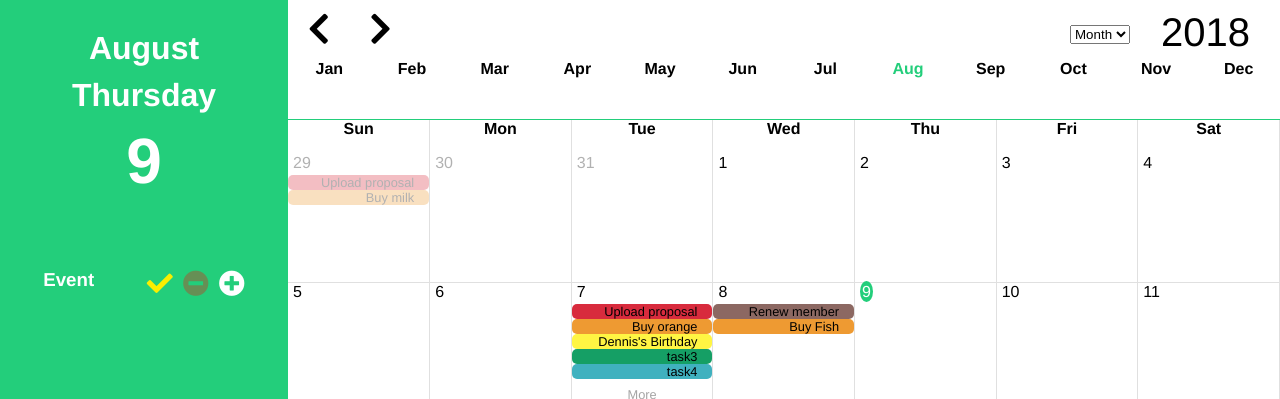
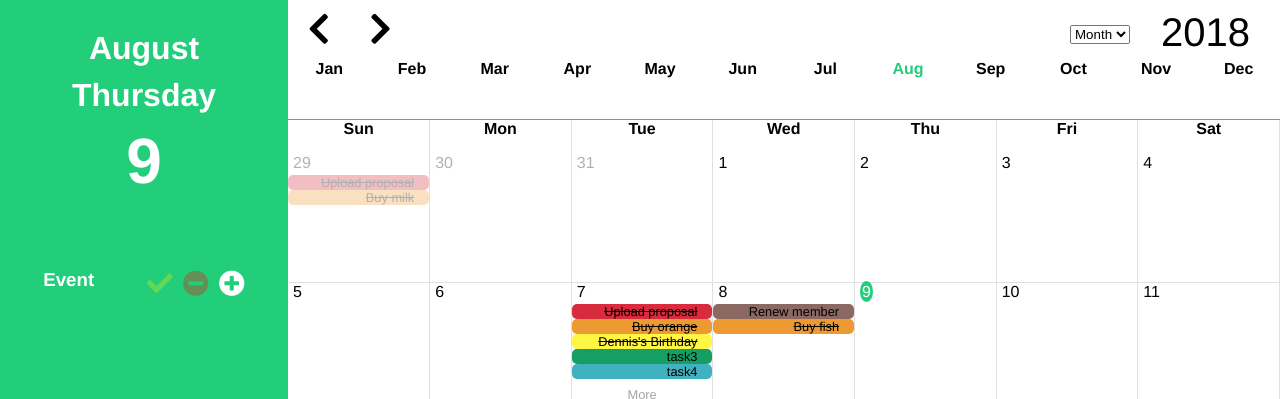
Before and after one commit to rosethorn999/calendar, a Vue app: page / in a window 1280 px wide. Shown: the top 399 px of the page. Built offline with nearby package versions, Linux system fonts and the light colour scheme.

Commit message:
新增事件完成功能

```diff
--- a/src/App.vue
+++ b/src/App.vue
@@ -80,11 +80,13 @@ export default {
         const _type = modalDetail.type;
         const _guid = modalDetail.guid;
         const _note = modalDetail.note;
+        const _done = modalDetail.done;
         const eventInfo = {
           guid: _guid,
           title: _title,
           type: _type,
           note: _note,
+          done: _done,
           selected: false
         };
         const YYYYMMDD =
--- a/src/assets/factoryEvent.json
+++ b/src/assets/factoryEvent.json
@@ -5,6 +5,7 @@
       "guid": "5ef98697-e3e6-4292-9b4f-5833038c1ccf",
       "type": 0,
       "note": "part 1",
+      "done": true,
       "selected": false
     },
     {
@@ -12,6 +13,7 @@
       "guid": "3cb77692-0dc5-4a35-9fa6-b45a14402ff9",
       "type": 1,
       "note": "Grandpa need some vitamin and calcium",
+      "done": true,
       "selected": false
     }
   ],
@@ -21,6 +23,7 @@
       "guid": "578a9180-d3b9-4cff-9a81-7d64959f1a0e",
       "type": 0,
       "note": "part 2",
+      "done": true,
       "selected": false
     },
     {
@@ -28,6 +31,7 @@
       "guid": "17ebfc4f-2532-49e2-8758-b02774420b5f",
       "type": 1,
       "note": "Big sale at WMT only today!",
+      "done": true,
       "selected": false
     },
     {
@@ -35,6 +39,7 @@
       "guid": "task2",
       "type": 2,
       "note": "Big party at backyard",
+      "done": true,
       "selected": false
     },
     {
@@ -42,6 +47,7 @@
       "guid": "task3",
       "type": 3,
       "note": "",
+      "done": false,
       "selected": false
     },
     {
@@ -49,6 +55,7 @@
       "guid": "task4",
       "type": 4,
       "note": "",
+      "done": false,
       "selected": false
     },
     {
@@ -56,6 +63,7 @@
       "guid": "task5",
       "type": 5,
       "note": "",
+      "done": false,
       "selected": false
     },
     {
@@ -63,6 +71,7 @@
       "guid": "task6",
       "type": 6,
       "note": "",
+      "done": false,
       "selected": false
     },
     {
@@ -70,6 +79,7 @@
       "guid": "task7",
       "type": 7,
       "note": "",
+      "done": false,
       "selected": false
     },
     {
@@ -77,6 +87,7 @@
       "guid": "task8",
       "type": 8,
       "note": "",
+      "done": false,
       "selected": false
     },
     {
@@ -84,6 +95,7 @@
       "guid": "task9",
       "type": 9,
       "note": "",
+      "done": false,
       "selected": false
     },
     {
@@ -91,6 +103,7 @@
       "guid": "task10",
       "type": 10,
       "note": "",
+      "done": false,
       "selected": false
     },
     {
@@ -98,6 +111,7 @@
       "guid": "task11",
       "type": 11,
       "note": "",
+      "done": false,
       "selected": false
     },
     {
@@ -105,6 +119,7 @@
       "guid": "task12",
       "type": 12,
       "note": "",
+      "done": false,
       "selected": false
     },
     {
@@ -112,6 +127,7 @@
       "guid": "task13",
       "type": 13,
       "note": "",
+      "done": false,
       "selected": false
     },
     {
@@ -119,6 +135,7 @@
       "guid": "task14",
       "type": 14,
       "note": "",
+      "done": false,
       "selected": false
     },
     {
@@ -126,6 +143,7 @@
       "guid": "task15",
       "type": 15,
       "note": "",
+      "done": false,
       "selected": false
     },
     {
@@ -133,6 +151,7 @@
       "guid": "task16",
       "type": 16,
       "note": "",
+      "done": false,
       "selected": false
     },
     {
@@ -140,6 +159,7 @@
       "guid": "task17",
       "type": 17,
       "note": "",
+      "done": false,
       "selected": false
     },
     {
@@ -147,6 +167,7 @@
       "guid": "task18",
       "type": 18,
       "note": "",
+      "done": false,
       "selected": false
     },
     {
@@ -154,6 +175,7 @@
       "guid": "task19",
       "type": 19,
       "note": "",
+      "done": false,
       "selected": false
     }
   ],
@@ -163,14 +185,16 @@
       "guid": "4378f966-7e8f-468e-94cc-99266ddb8f57",
       "type": 6,
       "note": "The Gym near office. Call Jimmy get discount.",
+      "done": false,
       "selected": false
     },
     {
-      "title": "Buy Fish",
+      "title": "Buy fish",
       "guid": "fa491d48-414b-4278-89d7-06f69160c60a",
       "type": 1,
       "note": "Use cuppon:iLoveFish to get $30 discount.",
-      "selected": false
+      "done": true,
+      "selected": true
     }
   ],
   "20180901": [
@@ -179,6 +203,7 @@
       "guid": "1022e778-eef3-4ea3-a1f1-b227cc5f37f6",
       "type": 0,
       "note": "part 3",
+      "done": false,
       "selected": false
     },
     {
@@ -186,6 +211,7 @@
       "guid": "b369cbf4-b8ed-4b02-9876-f2210e4e74b4",
       "type": 3,
       "note": "",
+      "done": false,
       "selected": false
     }
   ],
@@ -195,13 +221,15 @@
       "guid": "2db588ac-f11c-4c4d-995b-6a96636534de",
       "type": 0,
       "note": "Sent a copy to Sam.",
-      "selected": false
+      "done": false,
+      "selected": true
     },
     {
       "title": "Buy apple",
       "guid": "4fb5a9e1-6f87-4290-bad9-ee3ffc0e3676",
       "type": 1,
       "note": "Buy one get one free this week in AMZN online-shop.",
+      "done": false,
       "selected": false
     }
   ]
--- a/src/components/Calendar.vue
+++ b/src/components/Calendar.vue
@@ -16,7 +16,7 @@
           <div class="eventContainer">
             <ul class="eventItemArea">
               <li v-for="(item,index) in getEventByDate(date)"
-                v-if="index<=maxContainIndex" :key="item.guid" :class="{selected:item.selected}" :style="{'background':'#'+colors[item.type]}">
+                v-if="index<=maxContainIndex" :key="item.guid" :class="{doneEvnet:item.done}" :style="{'background':'#'+colors[item.type]}">
                 <abbr :title="item.note">{{item.title}}</abbr>
               </li>
             </ul>
@@ -149,7 +149,6 @@ export default {
       ret = this.events[YYYYMMDD] || [];
       return ret;
     },
-    showInfo() {},
     changeSelectedDate(dateObj) {
       this.$emit("changeSelectedDate", dateObj);
     },
@@ -243,6 +242,9 @@ table {
       padding: 0px 15px;
       text-align: end;
     }
+    .doneEvnet {
+      text-decoration: line-through;
+    }
   }
 }
 </style>
--- a/src/components/Modal.vue
+++ b/src/components/Modal.vue
@@ -80,7 +80,8 @@ export default {
         return {
           title: "",
           type: 0,
-          note: ""
+          note: "",
+          done: false
         };
       }
     }
@@ -96,7 +97,8 @@ export default {
       DD: null,
       title: "",
       type: 0,
-      note: ""
+      note: "",
+      done: false
     };
   },
   watch: {
@@ -121,7 +123,8 @@ export default {
         DD: this.DD,
         title: this.title,
         type: this.type,
-        note: this.note
+        note: this.note,
+        done: this.done
       });
       this.setDefaultValue();
     },
@@ -135,6 +138,7 @@ export default {
       let title = "";
       let type = 0;
       let note = "";
+      let done = false;
       if (
         this.viewDate.YYYY !== null &&
         this.viewDate.MM !== null &&
@@ -155,6 +159,7 @@ export default {
         title = this.viewEvent.title;
         type = this.viewEvent.type;
         note = this.viewEvent.note;
+        done = this.viewEvent.done;
       }
 
       this.YYYY = YYYY;
@@ -164,6 +169,7 @@ export default {
       this.title = title;
       this.type = type;
       this.note = note;
+      this.done = done;
     },
     getGuid: function() {
       return "xxxxxxxx-xxxx-4xxx-yxxx-xxxxxxxxxxxx".replace(/[xy]/g, function(
--- a/src/components/SideBar.vue
+++ b/src/components/SideBar.vue
@@ -8,7 +8,7 @@
     <div class="eventArea">
       <h3>Event</h3>
       <div class="eventButtonArea">
-        <span class="buttonCheck">
+        <span @click="doneEvent" class="buttonCheck" :class="{disabled:!anyOneSelected}">
           <i class="fas fa-check"></i>
         </span>
         <span @click="removeEvent" class="buttonLess" :class="{disabled:!anyOneSelected}">
@@ -21,7 +21,7 @@
       <ul class="eventItemArea">
         <li v-for="(item,index) in events[YYYYMMDD]" :key="item.guid" :class="{selected:item.selected}" :style="{'background':'#'+colors[item.type]}"
           @click="setAsSelected(index)">
-          <i class="fas fa-check"></i>
+            <i class="fas fa-check" v-if="item.done"></i>
             <abbr :title="item.note">{{item.title}}</abbr>
         </li>
       </ul>
@@ -112,6 +112,15 @@ export default {
     }
   },
   methods: {
+    doneEvent: function() {
+      let eList = this.events[this.YYYYMMDD];
+      for (let i = 0; i < eList.length; i++) {
+        if (eList[i].selected) {
+          eList[i].done = !eList[i].done;
+          eList[i].selected = false;
+        }
+      }
+    },
     addEvent: function() {
       this.$emit("addEvent");
     },
@@ -218,7 +227,7 @@ export default {
       padding: 3px 15px;
       text-align: end;
       background: #000000;
-      i{
+      i {
         float: left;
       }
     }
```
